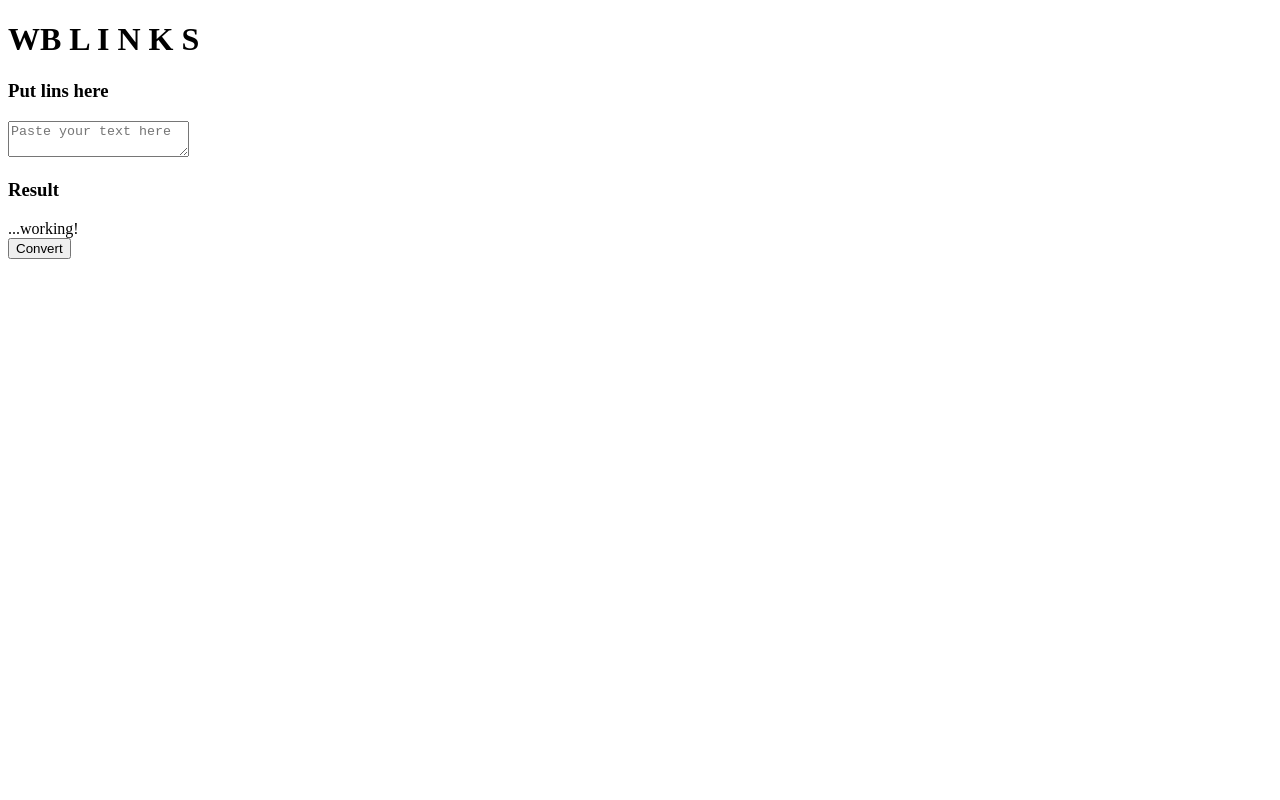
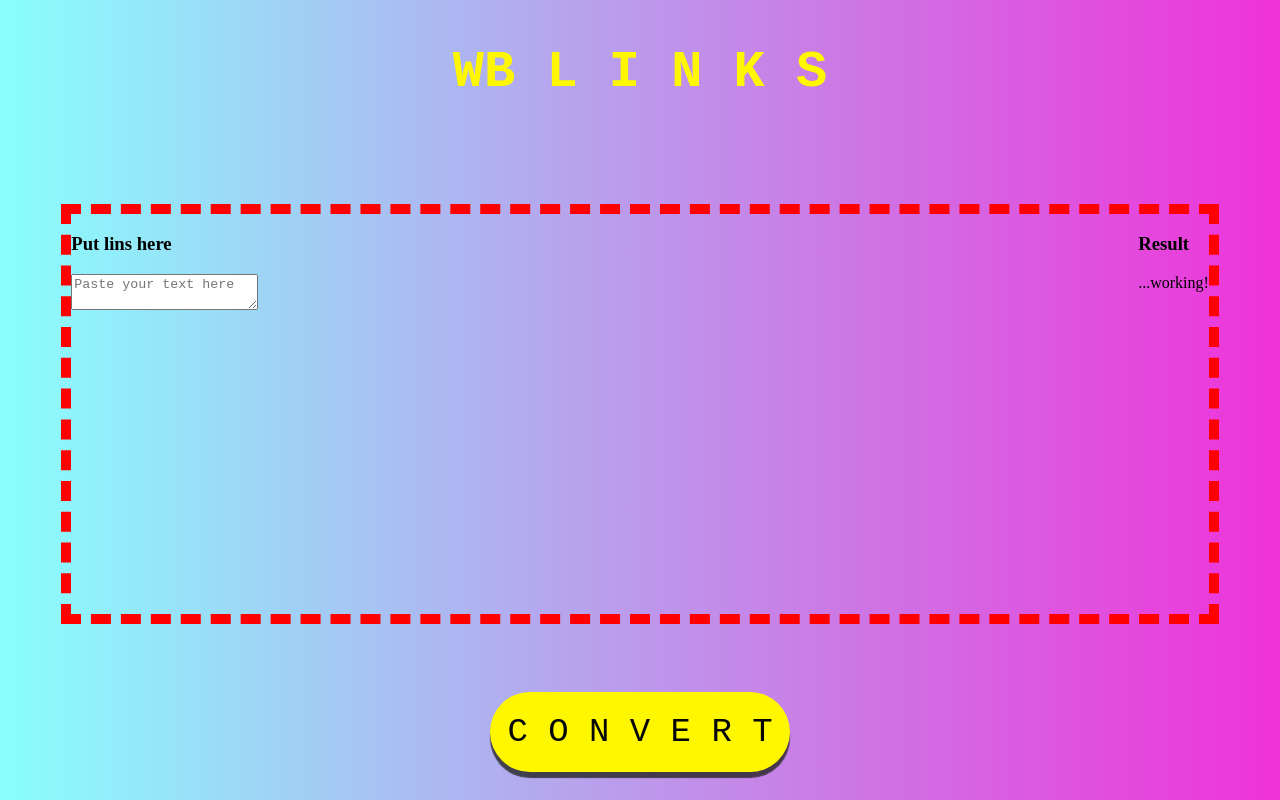
Before and after one commit to KarVarr/WBLinks, a plain HTML site: page index.html in a window 1280 px wide. Drawn offline with Linux system fonts and the light colour scheme.

Commit message:
added style for body and text

```diff
--- a/index.html
+++ b/index.html
@@ -24,8 +24,8 @@
           <div id="outputLinks">...working!</div>
         </div>
 
-        <button onclick="convertToLinks()">Convert</button>
       </div>
+      <button class="buttonConvertlincs" onclick="convertToLinks()">C O N V E R T</button>
     </div>
     <script src="script.js"></script>
   </body>
--- a/script.js
+++ b/script.js
@@ -12,7 +12,7 @@ function convertToLinks() {
     if (trimmedLine !== '') {
       const linkElement = document.createElement('a');
       linkElement.href = trimmedLine;
-      linkElement.textContent = `Link ${index + 1}`;
+      linkElement.textContent = `link h&m ${index + 1}`;
       outputLinks.appendChild(linkElement);
 
       const lineBreak = document.createElement('br');
--- a/style.css
+++ b/style.css
@@ -0,0 +1,69 @@
+body {
+  background: #ef32d9;
+  background: -webkit-linear-gradient(to right, #89fffd, #ef32d9);
+  background: linear-gradient(to right, #89fffd, #ef32d9);
+}
+
+.container {
+  min-width: 1200px;
+  width: 100%;
+  min-height: 98vh;
+  display: flex;
+  flex-direction: column;
+  justify-content: space-between;
+  align-items: center;
+}
+
+h1 {
+  font-family: monospace;
+  font-size: 52px;
+  color: rgb(255, 247, 0);
+}
+
+.textArea {
+  width: 90%;
+  min-height: 50vh;
+  display: flex;
+  justify-content: space-between;
+  border: red;
+  border-width: 10px;
+  border-style: dashed;
+}
+
+textarea {
+  width: 100%;
+}
+
+/* .buttonConvertlincs {
+    margin-bottom: 20px;
+    width: 300px;
+    height: 80px;
+  border: none;
+  background: none;
+
+} */
+
+.buttonConvertlincs {
+  display: inline-block;
+  text-decoration: none;
+  font-family: monospace;
+  font-size: 34px;
+  margin-bottom: 20px;
+  color: #070707;
+  width: 300px;
+  height: 80px;
+  border: none;
+  border-radius: 40px;
+  background-color: rgb(255, 247, 0);
+  box-shadow: 0px 6px 1px #222222ca;
+}
+
+.buttonConvertlincs:hover {
+    cursor: pointer;
+  transform: translateY(1px);
+  box-shadow: 0px 4px 1px #222222ca;
+}
+.buttonConvertlincs:active {
+    transform: translateY(5px);
+  box-shadow: 0px 1px 1px #222222ca;
+}
```
